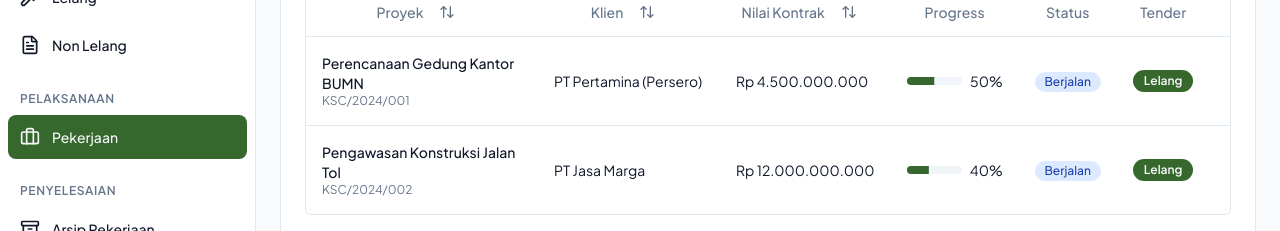
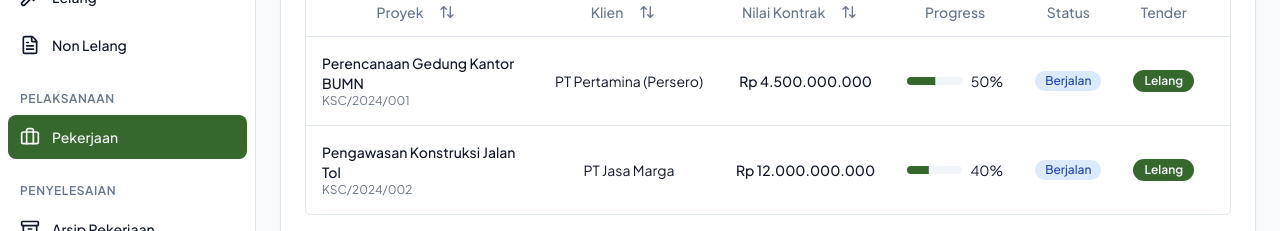
Before and after one commit to muhammaaddsafii-dev/ksc-nextjs, a Next.js app: page /pekerjaan in a window 1280 px wide. Shown: the part 230-461 px from the top of the page. Built offline with nearby package versions, Linux system fonts and the light colour scheme.

Commit message:
centering table header pekerjaan

```diff
--- a/src/app/pekerjaan/page.tsx
+++ b/src/app/pekerjaan/page.tsx
@@ -540,8 +540,11 @@ export default function PekerjaanPage() {
       key: 'klien',
       header: 'Klien',
       sortable: true,
+      // LEFT – sudah benar
       render: (item: Pekerjaan) => (
-        <div className="min-w-[150px] text-sm">{item.klien}</div>
+        <div className="min-w-[150px] text-sm text-center">
+          {item.klien}
+        </div>
       ),
     },
     {
@@ -549,17 +552,23 @@ export default function PekerjaanPage() {
       header: 'Nilai Kontrak',
       sortable: true,
       render: (item: Pekerjaan) => (
-        <div className="min-w-[120px] text-sm">{formatCurrency(item.nilaiKontrak)}</div>
+        <div className="min-w-[120px] text-sm text-center font-medium">
+          {formatCurrency(item.nilaiKontrak)}
+        </div>
       ),
     },
     {
       key: 'progress',
       header: 'Progress',
       render: (item: Pekerjaan) => (
+        <div className="flex justify-center">
           <div className="w-20 sm:w-24 min-w-[80px]">
             <div className="flex items-center gap-1 sm:gap-2">
               <Progress value={item.progress} className="h-2" />
-            <span className="text-xs sm:text-sm whitespace-nowrap">{item.progress}%</span>
+              <span className="text-xs sm:text-sm whitespace-nowrap">
+                {item.progress}%
+              </span>
+            </div>
           </div>
         </div>
       ),
@@ -567,33 +576,65 @@ export default function PekerjaanPage() {
     {
       key: 'status',
       header: 'Status',
-      render: (item: Pekerjaan) => <StatusBadge status={item.status} />,
+      render: (item: Pekerjaan) => (
+        <div className="flex justify-center">
+          <StatusBadge status={item.status} />
+        </div>
+      ),
     },
     {
       key: 'tenderType',
       header: 'Tender',
       render: (item: Pekerjaan) => (
+        <div className="flex justify-center">
           <TenderBadge type={item.tenderType} />
+        </div>
       ),
     },
-
     {
       key: 'actions',
       header: 'Aksi',
       render: (item: Pekerjaan) => (
+        <div className="flex justify-center">
           <div className="flex items-center gap-1 min-w-[120px]">
-          <Button variant="ghost" size="icon" className="h-8 w-8" onClick={(e) => { e.stopPropagation(); handleView(item); }}>
+            <Button
+              variant="ghost"
+              size="icon"
+              className="h-8 w-8"
+              onClick={(e) => {
+                e.stopPropagation();
+                handleView(item);
+              }}
+            >
               <Eye className="h-3.5 w-3.5 md:h-4 md:w-4" />
             </Button>
-          <Button variant="ghost" size="icon" className="h-8 w-8" onClick={(e) => { e.stopPropagation(); handleEdit(item); }}>
+            <Button
+              variant="ghost"
+              size="icon"
+              className="h-8 w-8"
+              onClick={(e) => {
+                e.stopPropagation();
+                handleEdit(item);
+              }}
+            >
               <Edit className="h-3.5 w-3.5 md:h-4 md:w-4" />
             </Button>
-          <Button variant="ghost" size="icon" className="h-8 w-8" onClick={(e) => { e.stopPropagation(); handleDelete(item); }}>
+            <Button
+              variant="ghost"
+              size="icon"
+              className="h-8 w-8"
+              onClick={(e) => {
+                e.stopPropagation();
+                handleDelete(item);
+              }}
+            >
               <Trash2 className="h-3.5 w-3.5 md:h-4 md:w-4 text-destructive" />
             </Button>
+          </div>
         </div>
       ),
     },
+
   ];
 
   const totalAnggaran = formData.anggaran.reduce((sum, a) => sum + a.jumlah, 0);
@@ -1094,7 +1135,6 @@ export default function PekerjaanPage() {
                                       <tr>
                                         <th className="p-3 text-left font-semibold text-sm w-12">#</th>
                                         <th className="p-3 text-left font-semibold text-sm">Nama Dokumen</th>
-                                        <th className="p-3 text-left font-semibold text-sm w-32">Ukuran</th>
                                         <th className="p-3 text-center font-semibold text-sm w-24">Aksi</th>
                                       </tr>
                                     </thead>
@@ -1108,7 +1148,6 @@ export default function PekerjaanPage() {
                                               <span className="text-xs sm:text-sm font-medium truncate">{doc}</span>
                                             </div>
                                           </td>
-                                          <td className="p-2 sm:p-3 text-xs sm:text-sm text-gray-500 hidden md:table-cell">2.3 MB</td>
                                           <td className="p-2 sm:p-3 text-center">
                                             <Button
                                               type="button"
@@ -1149,7 +1188,6 @@ export default function PekerjaanPage() {
                                       <tr>
                                         <th className="p-2 sm:p-3 text-left font-semibold text-xs sm:text-sm w-8 sm:w-12">#</th>
                                         <th className="p-2 sm:p-3 text-left font-semibold text-xs sm:text-sm">Nama Dokumen</th>
-                                        <th className="p-2 sm:p-3 text-left font-semibold text-xs sm:text-sm w-20 sm:w-32 hidden md:table-cell">Ukuran</th>
                                         <th className="p-2 sm:p-3 text-center font-semibold text-xs sm:text-sm w-16 sm:w-24">Aksi</th>
                                       </tr>
                                     </thead>
@@ -1163,7 +1201,6 @@ export default function PekerjaanPage() {
                                               <span className="text-xs sm:text-sm font-medium truncate">{doc}</span>
                                             </div>
                                           </td>
-                                          <td className="p-2 sm:p-3 text-xs sm:text-sm text-gray-500 hidden md:table-cell">2.3 MB</td>
                                           <td className="p-2 sm:p-3 text-center">
                                             <Button
                                               type="button"
@@ -1204,7 +1241,6 @@ export default function PekerjaanPage() {
                                       <tr>
                                         <th className="p-2 sm:p-3 text-left font-semibold text-xs sm:text-sm w-8 sm:w-12">#</th>
                                         <th className="p-2 sm:p-3 text-left font-semibold text-xs sm:text-sm">Nama Dokumen</th>
-                                        <th className="p-2 sm:p-3 text-left font-semibold text-xs sm:text-sm w-20 sm:w-32 hidden md:table-cell">Ukuran</th>
                                         <th className="p-2 sm:p-3 text-center font-semibold text-xs sm:text-sm w-16 sm:w-24">Aksi</th>
                                       </tr>
                                     </thead>
@@ -1218,7 +1254,6 @@ export default function PekerjaanPage() {
                                               <span className="text-xs sm:text-sm font-medium truncate">{doc}</span>
                                             </div>
                                           </td>
-                                          <td className="p-2 sm:p-3 text-xs sm:text-sm text-gray-500 hidden md:table-cell">2.3 MB</td>
                                           <td className="p-2 sm:p-3 text-center">
                                             <Button
                                               type="button"
@@ -1259,7 +1294,6 @@ export default function PekerjaanPage() {
                                       <tr>
                                         <th className="p-2 sm:p-3 text-left font-semibold text-xs sm:text-sm w-8 sm:w-12">#</th>
                                         <th className="p-2 sm:p-3 text-left font-semibold text-xs sm:text-sm">Nama Dokumen</th>
-                                        <th className="p-2 sm:p-3 text-left font-semibold text-xs sm:text-sm w-20 sm:w-32 hidden md:table-cell">Ukuran</th>
                                         <th className="p-2 sm:p-3 text-center font-semibold text-xs sm:text-sm w-16 sm:w-24">Aksi</th>
                                       </tr>
                                     </thead>
@@ -1273,7 +1307,6 @@ export default function PekerjaanPage() {
                                               <span className="text-xs sm:text-sm font-medium truncate">{doc}</span>
                                             </div>
                                           </td>
-                                          <td className="p-2 sm:p-3 text-xs sm:text-sm text-gray-500 hidden md:table-cell">2.3 MB</td>
                                           <td className="p-2 sm:p-3 text-center">
                                             <Button
                                               type="button"
@@ -1316,7 +1349,6 @@ export default function PekerjaanPage() {
                                   <tr>
                                     <th className="p-2 sm:p-3 text-left font-semibold text-xs sm:text-sm w-8 sm:w-12">#</th>
                                     <th className="p-2 sm:p-3 text-left font-semibold text-xs sm:text-sm">Nama Dokumen</th>
-                                    <th className="p-2 sm:p-3 text-left font-semibold text-xs sm:text-sm w-20 sm:w-32 hidden md:table-cell">Ukuran</th>
                                     <th className="p-2 sm:p-3 text-center font-semibold text-xs sm:text-sm w-16 sm:w-24">Aksi</th>
                                   </tr>
                                 </thead>
@@ -1330,7 +1362,6 @@ export default function PekerjaanPage() {
                                           <span className="text-xs sm:text-sm font-medium truncate">{doc}</span>
                                         </div>
                                       </td>
-                                      <td className="p-2 sm:p-3 text-xs sm:text-sm text-gray-500 hidden md:table-cell">2.3 MB</td>
                                       <td className="p-2 sm:p-3 text-center">
                                         <Button
                                           type="button"
@@ -1411,7 +1442,6 @@ export default function PekerjaanPage() {
                                   <tr>
                                     <th className="p-3 text-left font-semibold text-sm w-12">#</th>
                                     <th className="p-3 text-left font-semibold text-sm">Nama Dokumen</th>
-                                    <th className="p-3 text-left font-semibold text-sm w-32">Ukuran</th>
                                     <th className="p-3 text-center font-semibold text-sm w-24">Aksi</th>
                                   </tr>
                                 </thead>
@@ -1425,7 +1455,6 @@ export default function PekerjaanPage() {
                                           <span className="text-sm font-medium">{doc}</span>
                                         </div>
                                       </td>
-                                      <td className="p-3 text-sm text-gray-500">2.3 MB</td>
                                       <td className="p-3 text-center">
                                         <div className="flex items-center justify-center gap-1">
                                           <Button
@@ -1554,7 +1583,6 @@ export default function PekerjaanPage() {
                                   <tr>
                                     <th className="p-3 text-left font-semibold text-sm w-12">#</th>
                                     <th className="p-3 text-left font-semibold text-sm">Nama Dokumen</th>
-                                    <th className="p-3 text-left font-semibold text-sm w-32">Ukuran</th>
                                     <th className="p-3 text-center font-semibold text-sm w-24">Aksi</th>
                                   </tr>
                                 </thead>
@@ -1568,7 +1596,6 @@ export default function PekerjaanPage() {
                                           <span className="text-sm font-medium">{doc}</span>
                                         </div>
                                       </td>
-                                      <td className="p-3 text-sm text-gray-500">2.3 MB</td>
                                       <td className="p-3 text-center">
                                         <div className="flex items-center justify-center gap-1">
                                           <Button
```
Lines whose indentation alone changed are shown as unchanged.
